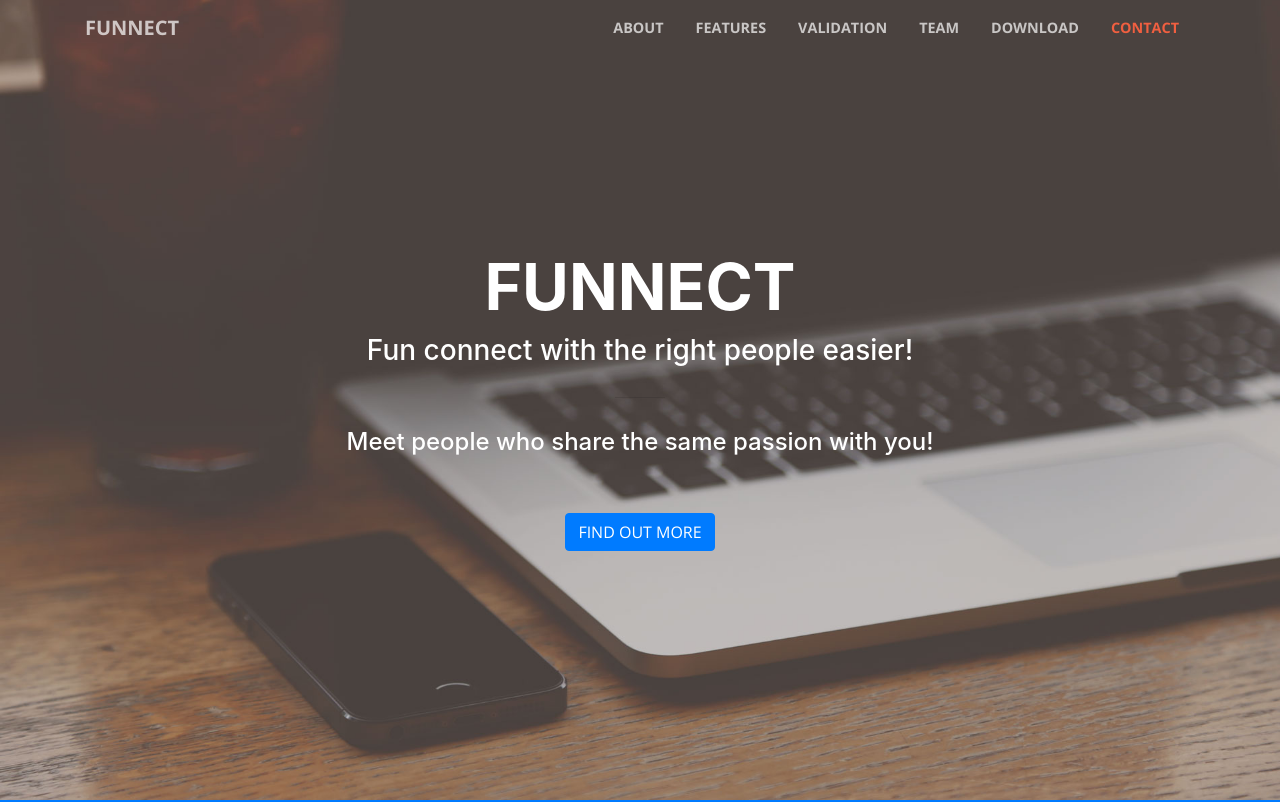
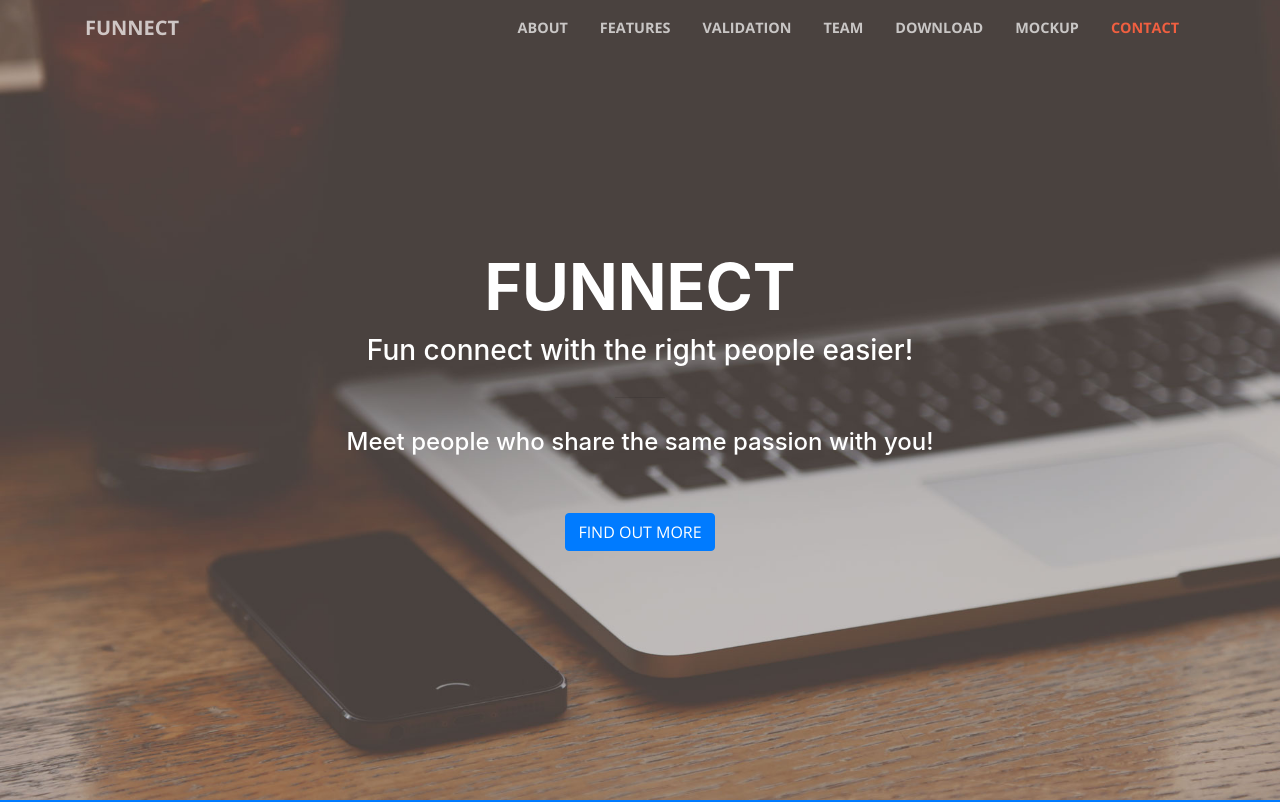
Before and after one commit to RosanaConstantin/funnect, a website with bundled scripts: page index.html in a window 1280 px wide. Shown: the top 802 px of the page. Built offline with nearby package versions, Linux system fonts and the light colour scheme.

Commit message:
Added mockup to wiki

```diff
--- a/index.html
+++ b/index.html
@@ -57,6 +57,10 @@
 
              <li class="nav-item">
               <a class="nav-link js-scroll-trigger" href="#portfolio">Download</a>
+            </li>
+
+			  <li class="nav-item">
+              <a class="nav-link js-scroll-trigger" href="#mockup">Mockup</a>
             </li>
 
             <li class="nav-item">
@@ -320,8 +324,12 @@ It's more easier than Facebook and other events scheduling platforms because our
    <div >
    		<img style=" height: 250px; width: 700px; margin-top:10px; margin-left:29%; border-radius: 20px" class="img-fluid" src="img/portfolio/thumbnails/statistica.png" alt="">
    </div>
+   <iframe width="375" height="667" src="https://xd.adobe.com/embed/6baafc01-98b6-4ff9-4bac-bea2ed84b54c-1d9b/" frameborder="0" allowfullscreen></iframe>
     </section>
 
+	<section id="mockup" style="margin-left:38%">
+	   <iframe width="375" height="667" src="https://xd.adobe.com/embed/6baafc01-98b6-4ff9-4bac-bea2ed84b54c-1d9b/" frameborder="0" allowfullscreen></iframe>
+    </section>
 
     <section class="p-0" >
       <div class="container-fluid p-0">
```
